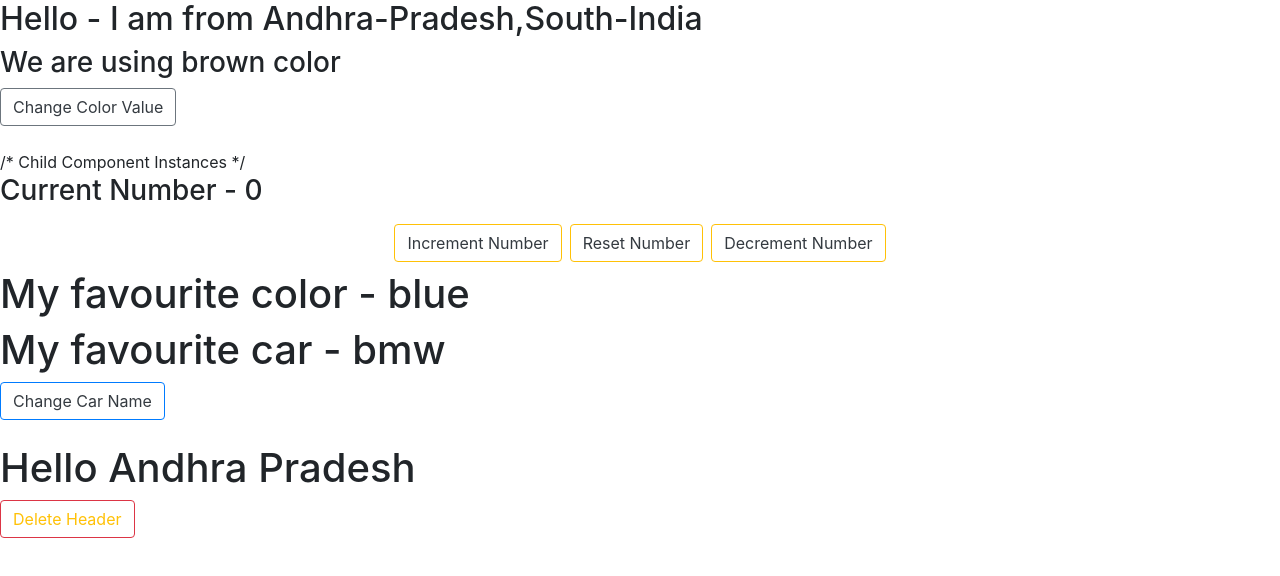
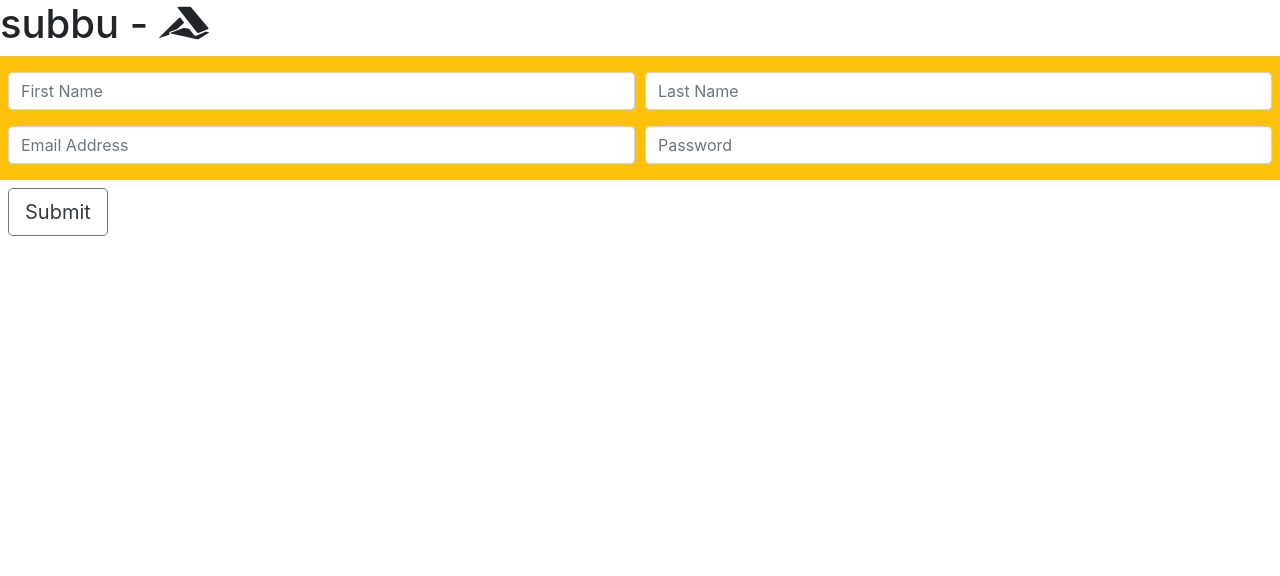
Before and after one commit to Subbu23M/ReactJS-New-Concepts, a React (Create React App) app: page / in a window 1280 px wide. Shown: the top 576 px of the page. Built offline with nearby package versions, Linux system fonts and the light colour scheme.

Commit message:
'formConcepts'

```diff
--- a/src/Array-Of-Objects/App.js
+++ b/src/Array-Of-Objects/App.js
@@ -1,32 +1,95 @@
-import React from 'react';
-
-import {data} from './data';
+import React,{useState} from 'react';
+import IconWithText from './IconWithText';
+import FormInput from './FormInput';
 
 const App = () => {
+    // Array Destructuring - ES6
+    const [userInputs, setUserInputs] = useState({
+        firstName: '',
+        lastName: '',
+        emailAddress: '',
+        password: ''
+    })
+
+    const inputSkeleton = [{
+        type: 'text',
+        placeholder: 'First Name',
+        name: 'firstName',
+    }, {
+        type: 'text',
+        placeholder: 'Last Name',
+        name: 'lastName',
+    }, {
+        type: 'text',
+        placeholder: 'Email Address',
+        name: 'emailAddress',
+    }, {
+        type: 'text',
+        placeholder: 'Password',
+        name: 'password',
+
+    }, ];
+
+    // Event Handler as callback function
+    const handleChange = (e) => {
+        // Invoke State function
+        setUserInputs({
+            ...userInputs,
+            [e.target.name]: e.target.value
+        })
+    }
+
+    // Event Handler as callback function
+    const handleSubmit = (e) => {
+        // Stop browser to reload
+        e.preventDefault();
+
+        const userDetails = {
+            firstName:userInputs.firstName,
+            lastName:userInputs.lastName,
+            emailAddress:userInputs.emailAddress,
+            password:userInputs.password
+        }
+        console.log(userDetails);
+
+        // To reset input fields
+        // Invoke State function
+        setUserInputs({
+            firstName: '',
+            lastName: '',
+            emailAddress: '',
+            password: ''
+        });
+    }
+
     return <>
-        {
-            data.map((ele,index) => {
-                console.log(ele);
+        <IconWithText/>
 
-                // Object Destructuring - ES6
-                const{name,icon} = ele;
-                return(
-                    <>
-                        <h1>
-                            {name}
-                        </h1>
-
-                        <span>
-                            <i className={icon}>
-                            </i>
-                        </span>
-
-                    </>
-
-                )
-            })
-        }
+        <form className='p-2 bg-warning' autoComplete='off'>
+            {/* row */}
+            <div className='form-row'>
+                {
+                    inputSkeleton.map((ele,index)=>{
+                        return(
+                            <div className='col-lg-6 my-2' key={index}>
+                                <FormInput
+                                    value={userInputs[ele.name]}
+                                    {...ele}
+                                    onChange={handleChange}
+                                />
+                            </div>
+                        )
+                    })
+                }
+            </div>
+            {/* end of row */}
+        </form>
+        <button
+            className='btn btn-outline-secondary text-dark btn-lg mx-2 my-2 text-capitalize'
+            onClick={handleSubmit}
+        >
+            submit
+        </button>
     </>
 };
-
 export default App;
--- /dev/null
+++ b/src/Array-Of-Objects/FormInput.js
@@ -0,0 +1,21 @@
+import React from 'react';
+
+const FormInput = (props) => {
+    // Object Destructuring - ES6
+    const{placeholder,name,onChange,...otherProps} = props;
+
+    // console.log(props);
+    return(
+        <>
+            <input
+                type='text'
+                name={name}
+                className=' form-control form-control-md'
+                placeholder={placeholder}
+                onChange={onChange}
+                {...otherProps}
+            />
+        </>
+    )
+}
+export default FormInput;
--- /dev/null
+++ b/src/Array-Of-Objects/IconWithText.js
@@ -0,0 +1,29 @@
+import React from 'react';
+import {data} from './data';
+
+const IconWithText = (props) => {
+    return(
+        <>
+            {
+                data.map((ele, index) => {
+                            // console.log(ele);
+
+                            // Object Destructuring - ES6
+                            const {
+                                name,
+                                icon
+                            } = ele;
+
+                    return(
+                        <section key={index}>
+                            <h1>
+                                {name} - <span> <i className={icon}> </i> </span>
+                            </h1>
+                        </section>
+                    )
+                })
+            }
+        </>
+    )
+}
+export default IconWithText;
--- a/src/index.js
+++ b/src/index.js
@@ -7,7 +7,7 @@ import ReactDOM from 'react-dom';
 
 // import YouTubeForm from './Form-Validation-Concept/YouTubeForm';
 
-// import App from './Array-Of-Objects/App';
+import App from './Array-Of-Objects/App';
 
 // import App from './Search-Posts-Assignment/App';
 
@@ -19,7 +19,7 @@ import ReactDOM from 'react-dom';
 
 // import App from './Intro component with sign-up form challenge/Components/App';
 
-import App from './Class-Based-Components-Tutorial/App';
+// import App from './Class-Based-Components-Tutorial/App';
 
 const rootElement = document.getElementById('root');
 
```
